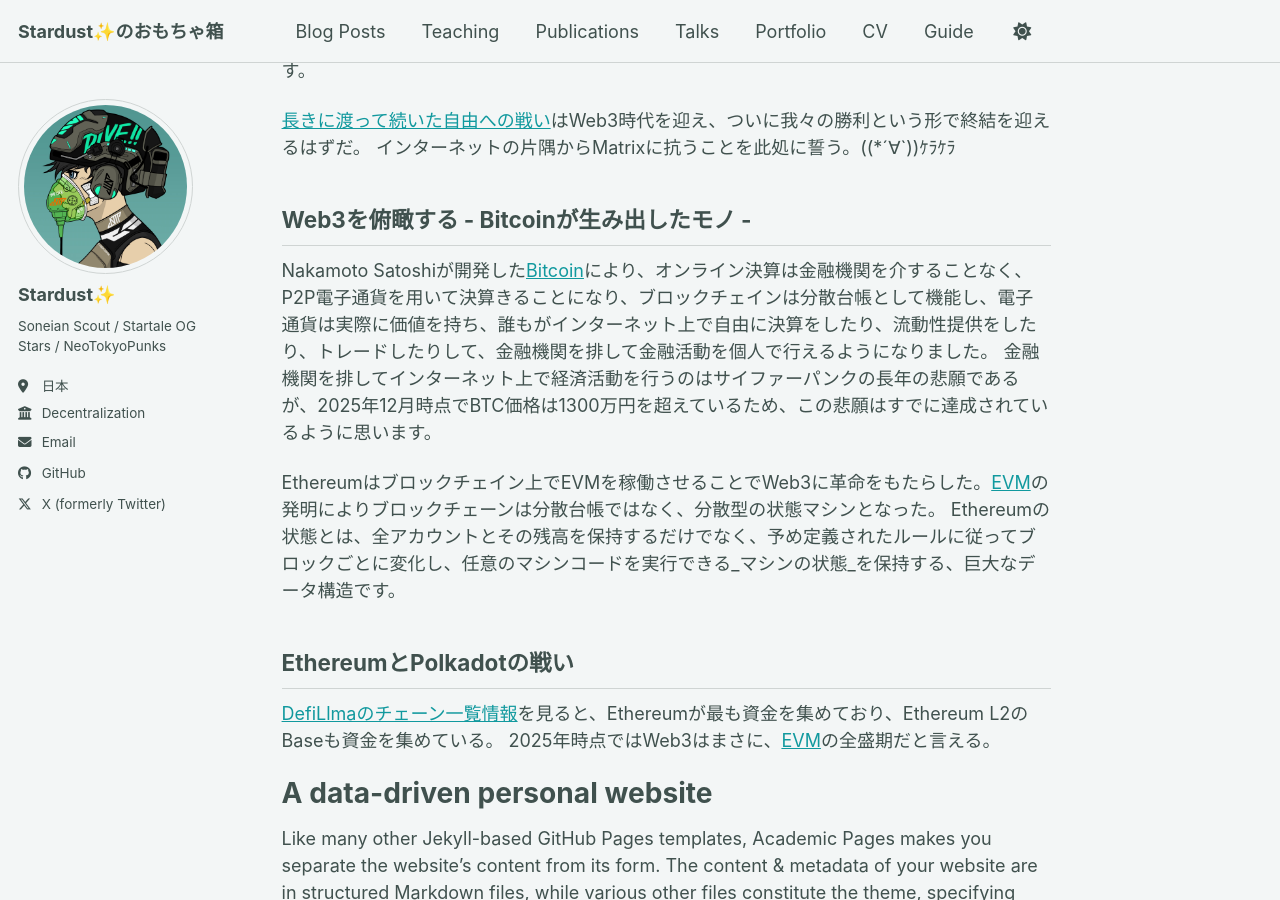
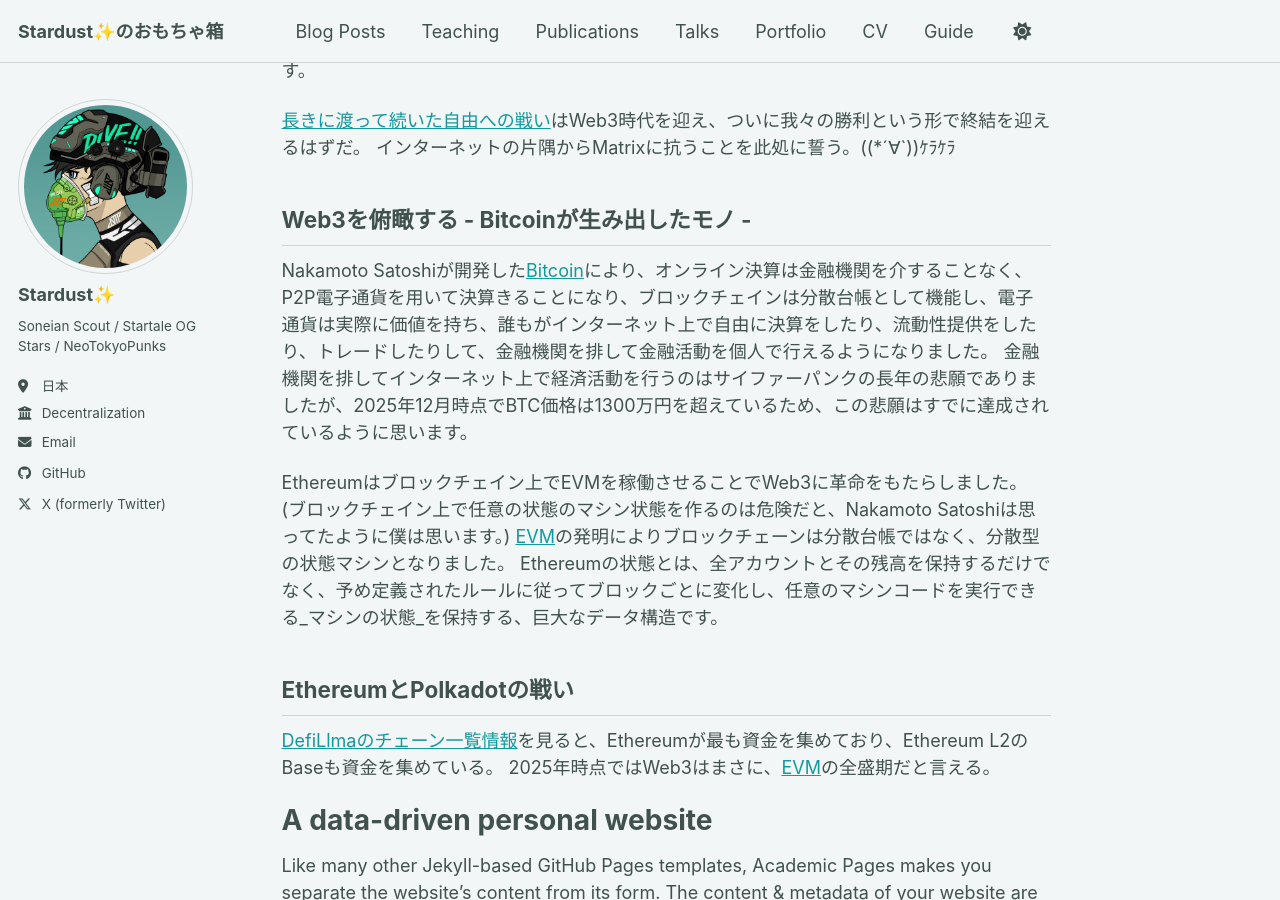
Before and after one commit to stardustdotbox/stardustdotbox.github.io, a Jekyll site: the page built from _pages/about.md, in a window 1280 px wide and 900 px high, scrolled down 482 px. Built offline with Jekyll 4.4.1, drawn with Linux system fonts in a browser that asks for light colours; a script bundle is joined from its source files by our own code; library files that are not in the unit come from our copies.

Commit message:
ホームページの初期設定

```diff
--- a/_pages/about.md
+++ b/_pages/about.md
@@ -27,9 +27,10 @@
 ## Web3を俯瞰する - Bitcoinが生み出したモノ -
 
 Nakamoto Satoshiが開発した[Bitcoin](https://bitcoin.org/files/bitcoin-paper/bitcoin_jp.pdf)により、オンライン決算は金融機関を介することなく、P2P電子通貨を用いて決算きることになり、ブロックチェインは分散台帳として機能し、電子通貨は実際に価値を持ち、誰もがインターネット上で自由に決算をしたり、流動性提供をしたり、トレードしたりして、金融機関を排して金融活動を個人で行えるようになりました。
-金融機関を排してインターネット上で経済活動を行うのはサイファーパンクの長年の悲願であるが、2025年12月時点でBTC価格は1300万円を超えているため、この悲願はすでに達成されているように思います。
+金融機関を排してインターネット上で経済活動を行うのはサイファーパンクの長年の悲願でありましたが、2025年12月時点でBTC価格は1300万円を超えているため、この悲願はすでに達成されているように思います。
 
-Ethereumはブロックチェイン上でEVMを稼働させることでWeb3に革命をもたらした。[EVM](https://ethereum.org/ja/developers/docs/evm/)の発明によりブロックチェーンは分散台帳ではなく、分散型の状態マシンとなった。 Ethereumの状態とは、全アカウントとその残高を保持するだけでなく、予め定義されたルールに従ってブロックごとに変化し、任意のマシンコードを実行できる_マシンの状態_を保持する、巨大なデータ構造です。
+Ethereumはブロックチェイン上でEVMを稼働させることでWeb3に革命をもたらしました。(ブロックチェイン上で任意の状態のマシン状態を作るのは危険だと、Nakamoto Satoshiは思ってたように僕は思います。)
+[EVM](https://ethereum.org/ja/developers/docs/evm/)の発明によりブロックチェーンは分散台帳ではなく、分散型の状態マシンとなりました。 Ethereumの状態とは、全アカウントとその残高を保持するだけでなく、予め定義されたルールに従ってブロックごとに変化し、任意のマシンコードを実行できる_マシンの状態_を保持する、巨大なデータ構造です。
 
 ## EthereumとPolkadotの戦い
 
```
